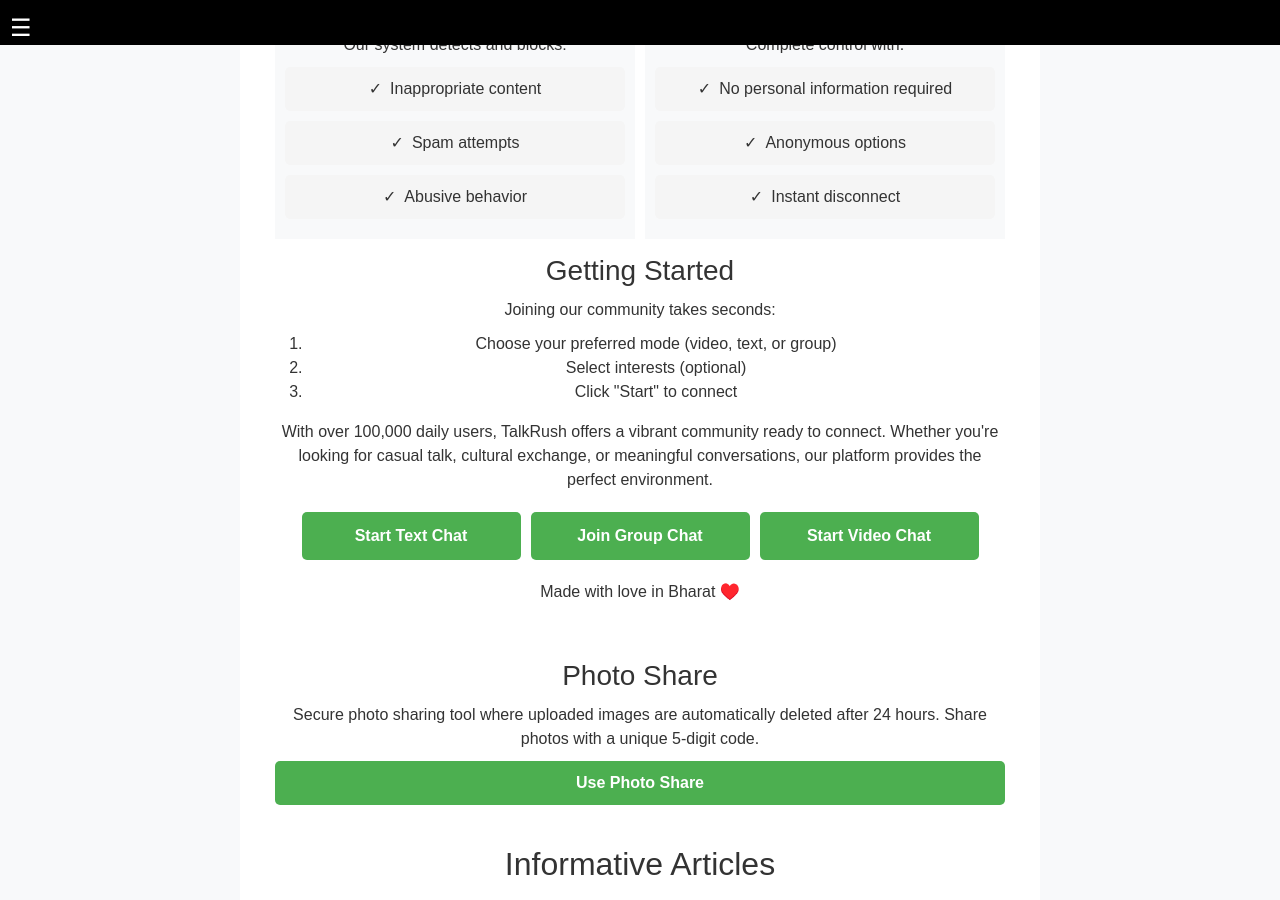
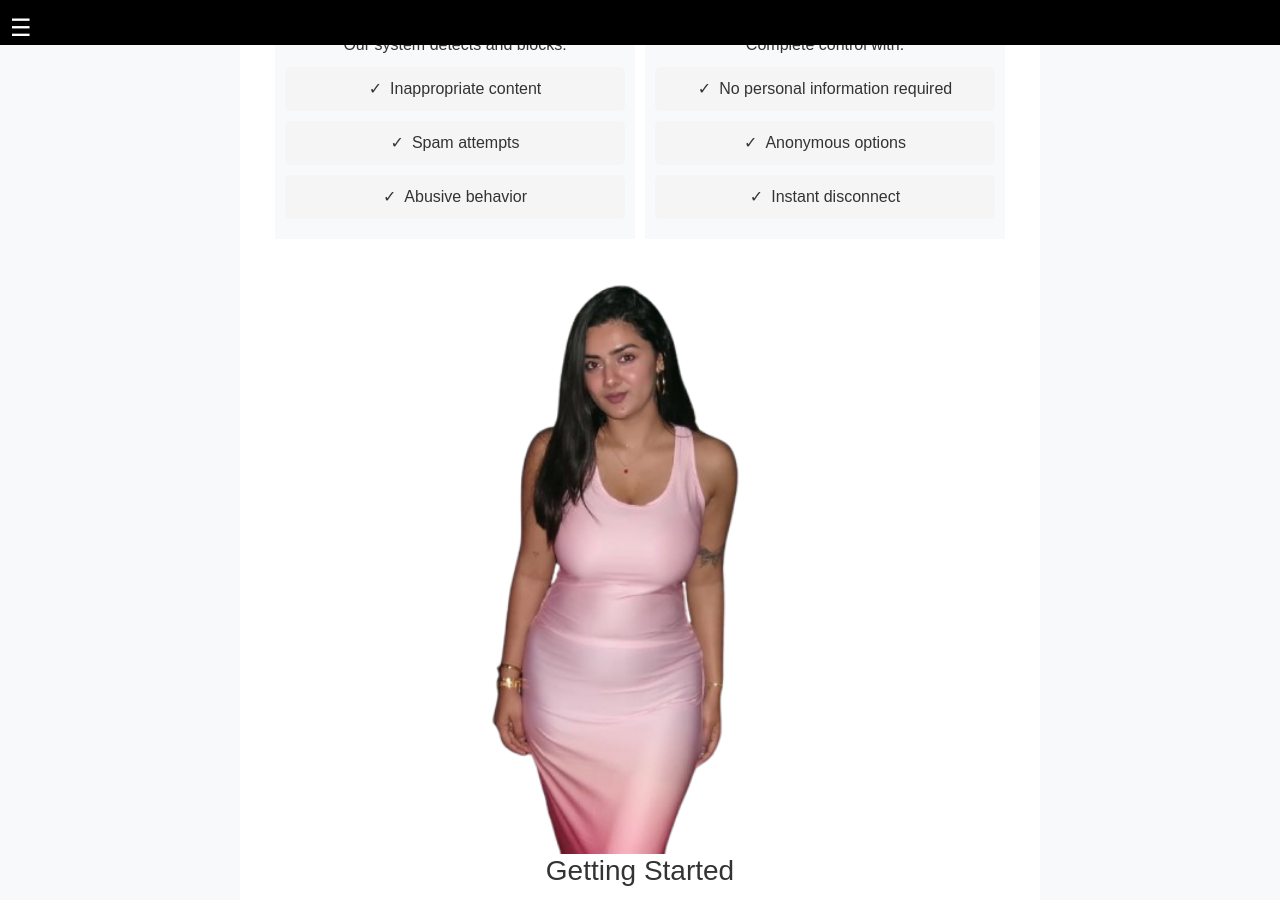
Before and after one commit to shkumaraman/shkumaraman.github.io, a Jekyll site: the page built from index.html, in a window 1280 px wide and 900 px high, scrolled down 2787 px. Built offline with Jekyll 4.4.1, drawn with Linux system fonts in a browser that asks for light colours.

Commit message:
Update index.html

```diff
--- a/index.html
+++ b/index.html
@@ -505,6 +505,10 @@
      (adsbygoogle = window.adsbygoogle || []).push({});
 </script>
 
+    <div style="max-width:600px; width:100%; margin:auto;">
+     <img src="assets/girls%20chat%20online.png" alt="adult girls chatrooms" style="width:100%; height:auto;">
+   </div>
+
     <h3>Getting Started</h3>
     <p>Joining our community takes seconds:</p>
     <ol>
```
